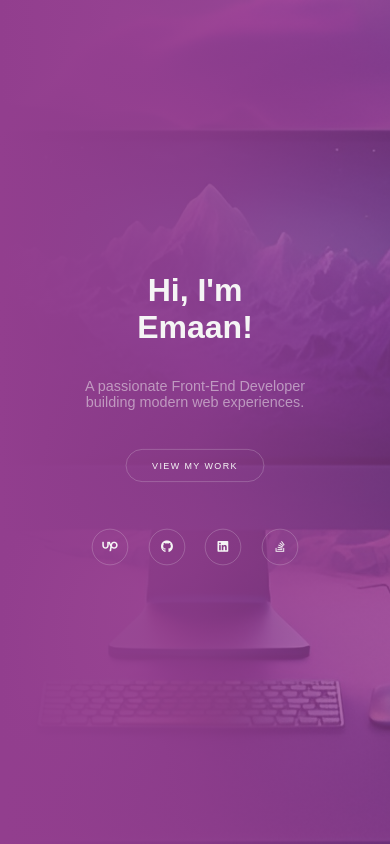
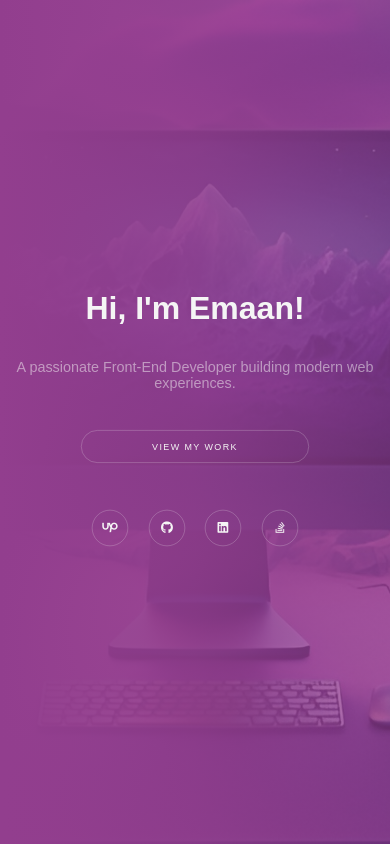
Before and after one commit to Emaan91/new-portfolio, a plain HTML site: page index.html in a window 390 px wide. Drawn offline with nearby package versions, Linux system fonts and the light colour scheme.

Commit message:
Update reasponsiveness

```diff
--- a/Style/style.css
+++ b/Style/style.css
@@ -626,7 +626,7 @@ footer {
   }
 
   .intro {
-    padding: 5rem;
+    padding: 1rem;
   }
 
   .intro h1 {
```
